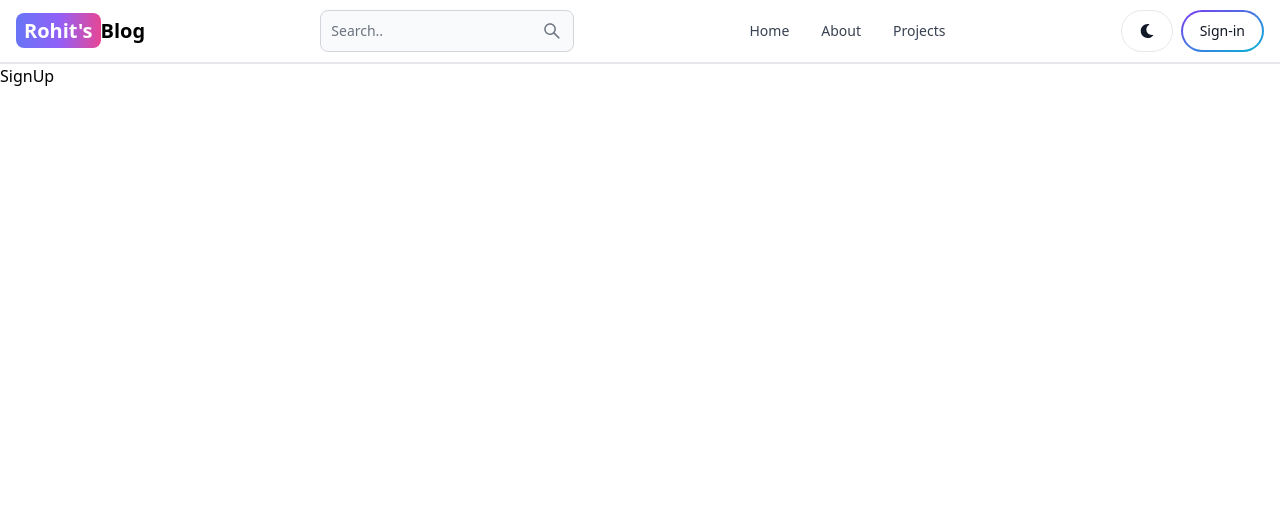
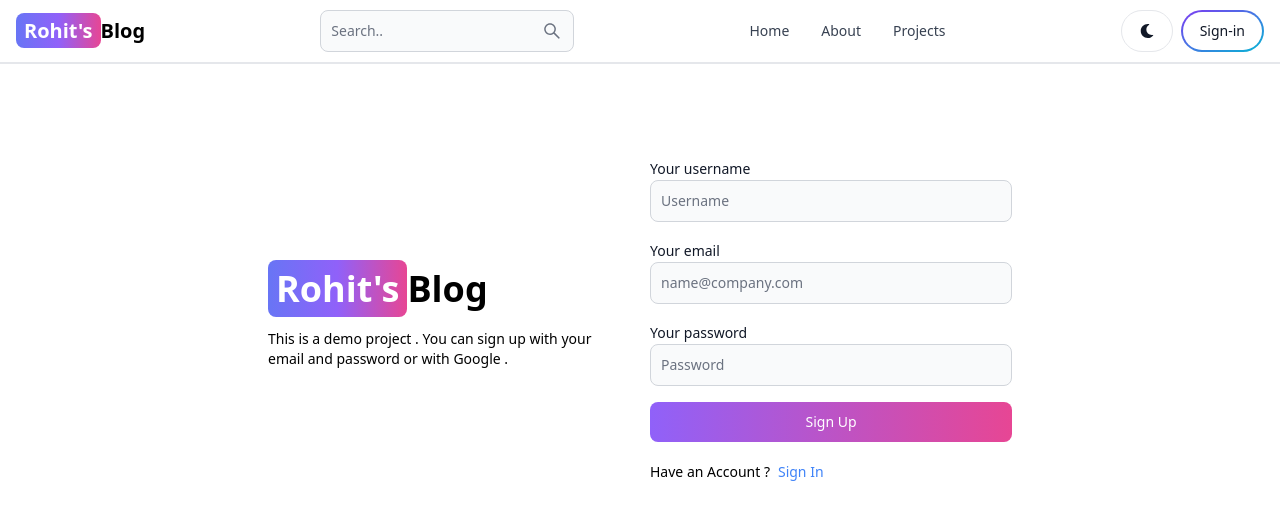
Before and after one commit to psychic-coder/BlogApp, a React (Vite) app in the folder BlogAppFrontend/: page /sign-up in a window 1280 px wide. Shown: the top 520 px of the page. Built offline with nearby package versions, Linux system fonts and the light colour scheme.

Commit message:
complete sign up page ui

```diff
--- a/BlogAppFrontend/src/pages/SignUp.jsx
+++ b/BlogAppFrontend/src/pages/SignUp.jsx
@@ -1,9 +1,67 @@
-import React from 'react'
+import React from "react";
+import { Link } from "react-router-dom";
+import { Button, Label, TextInput } from "flowbite-react";
 
 function SignUp() {
   return (
-    <div>SignUp</div>
-  )
+    <div className="min-h-screen mt-20  ">
+      <div className="flex p-3 max-w-3xl mx-auto flex-col md:flex-row md:items-center gap-5">
+        <div className="flex-1 ">
+          <Link to="/" className="font-bold dark:text-white text-4xl">
+            <span className="px-2 py-1 bg-gradient-to-r from-indigo-500 via-purple-500 to-pink-500 rounded-lg text-white">
+              Rohit's
+            </span>
+            Blog
+          </Link>
+          <p className="text-sm mt-5 ">
+            This is a demo project . You can sign up with your email and
+            password or with Google .
+          </p>
+        </div>
+
+        <div className="flex-1">
+          <form className="flex flex-col gap-4">
+            <div className="">
+              <Label value="Your username" />
+              <TextInput
+                type="text"
+                placeholder="Username"
+                className="w-full"
+                id="username"
+              />
+            </div>
+            <div className="">
+              <Label value="Your email" />
+              <TextInput
+                type="text"
+                placeholder="name@company.com"
+                className="w-full"
+                id="email"
+              />
+            </div>
+            <div className="">
+              <Label value="Your password" />
+              <TextInput
+                type="text"
+                placeholder="Password"
+                className="w-full"
+                id="password"
+              />
+            </div>
+            <Button gradientDuoTone='purpleToPink' type='submit'>
+                Sign Up
+            </Button>
+          </form>
+          <div className="flex gap-2 text-sm mt-5">
+            <span>Have an Account ?</span>
+            <Link to="/sign-in" className="text-blue-500">
+                Sign In
+            </Link>
+          </div>
+        </div>
+      </div>
+    </div>
+  );
 }
 
-export default SignUp
+export default SignUp;
```
